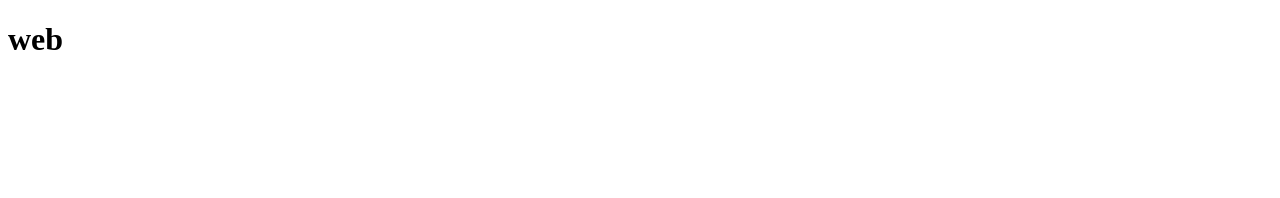
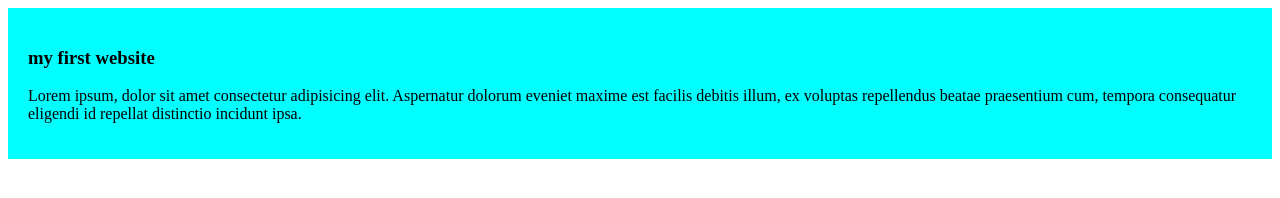
Before and after one commit to sharif-cloud/simple-web, a plain HTML site: page index.html in a window 1280 px wide. Drawn offline with Linux system fonts and the light colour scheme.

Commit message:
add frist blog

```diff
--- a/index.html
+++ b/index.html
@@ -5,10 +5,16 @@
     <meta http-equiv="X-UA-Compatible" content="IE=edge">
     <meta name="viewport" content="width=device-width, initial-scale=1.0">
     <title>simple web</title>
+    <link rel="stylesheet" href="style.css">
 </head>
 <body>
-    <h1>
-        web
-    </h1>
+    <div>
+        <h3>
+            my first website
+        </h3>
+        <p>
+            Lorem ipsum, dolor sit amet consectetur adipisicing elit. Aspernatur dolorum eveniet maxime est facilis debitis illum, ex voluptas repellendus beatae praesentium cum, tempora consequatur eligendi id repellat distinctio incidunt ipsa.
+        </p>
+    </div>
 </body>
 </html>
--- /dev/null
+++ b/style.css
@@ -0,0 +1,4 @@
+div{
+    background-color: aqua;
+    padding: 20px;
+}
```
